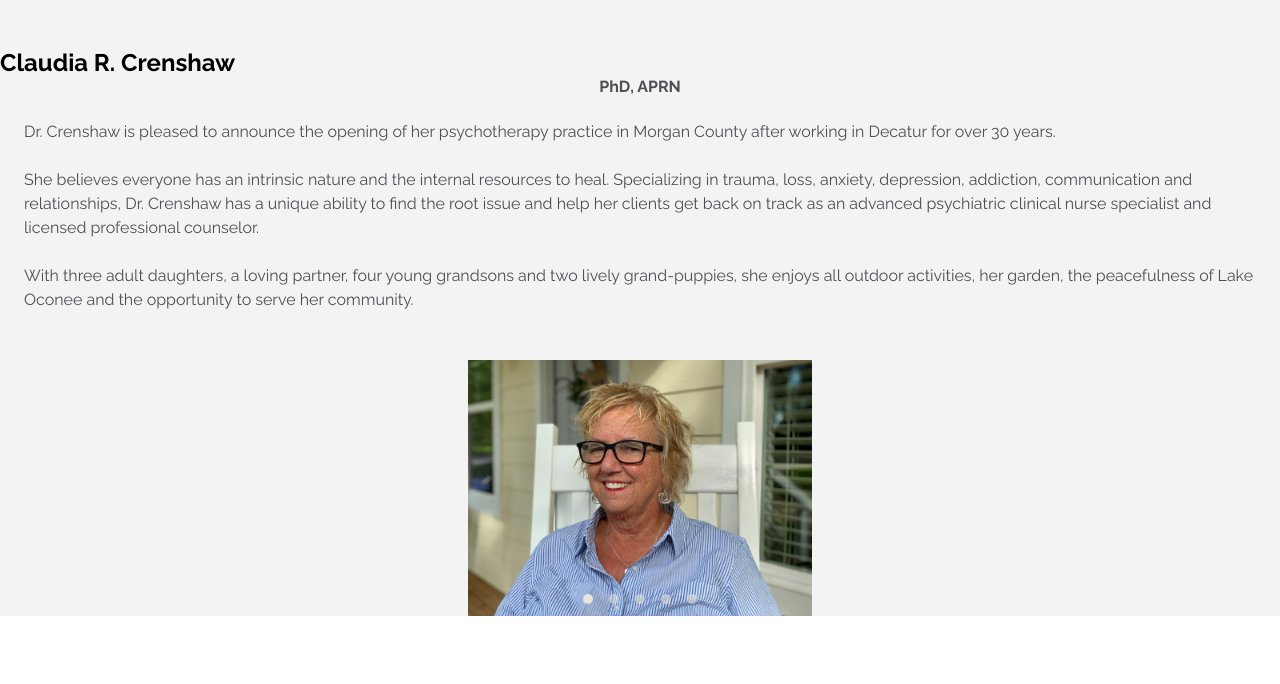
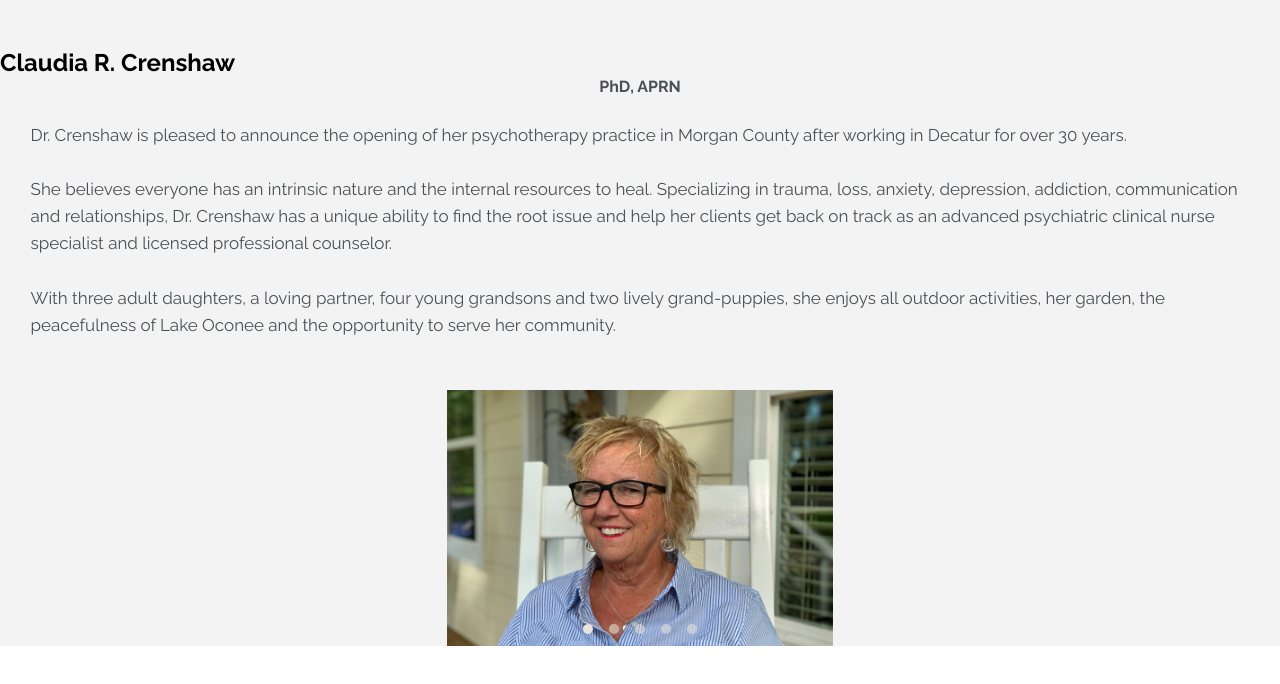
Before and after one commit to dree4life07/slideshow-practice, a plain HTML site: page index.html in a window 1280 px wide. Drawn offline with Linux system fonts and the light colour scheme.

Commit message:
Update style.css

```diff
--- a/resources/style.css
+++ b/resources/style.css
@@ -69,3 +69,33 @@ html {
     background: #e8e3dc;
 }
 /**********   END ABOUT SECTION   **********/
+
+
+
+
+
+
+
+/**********   SCREEN >360px   **********/
+@media only screen and (min-width: 360px) {
+
+    /**********   GENERAL   **********/
+    h2 {
+        font-size: 1.5em;
+    }
+    /**********   END GENERAL   **********/
+
+    /**********   ABOUT   **********/
+    .about-info p {
+        color: #4c5053;
+        line-height: 1.6em;
+        margin: 1.5em 1.5em 3em 1.8em;
+        font-size: 17px;
+    }
+    .about-img {
+        width: auto;
+        height: 18em;
+    }
+    /**********   END ABOUT   **********/
+}
+/**********   END SCREEN >360px   **********/
```
